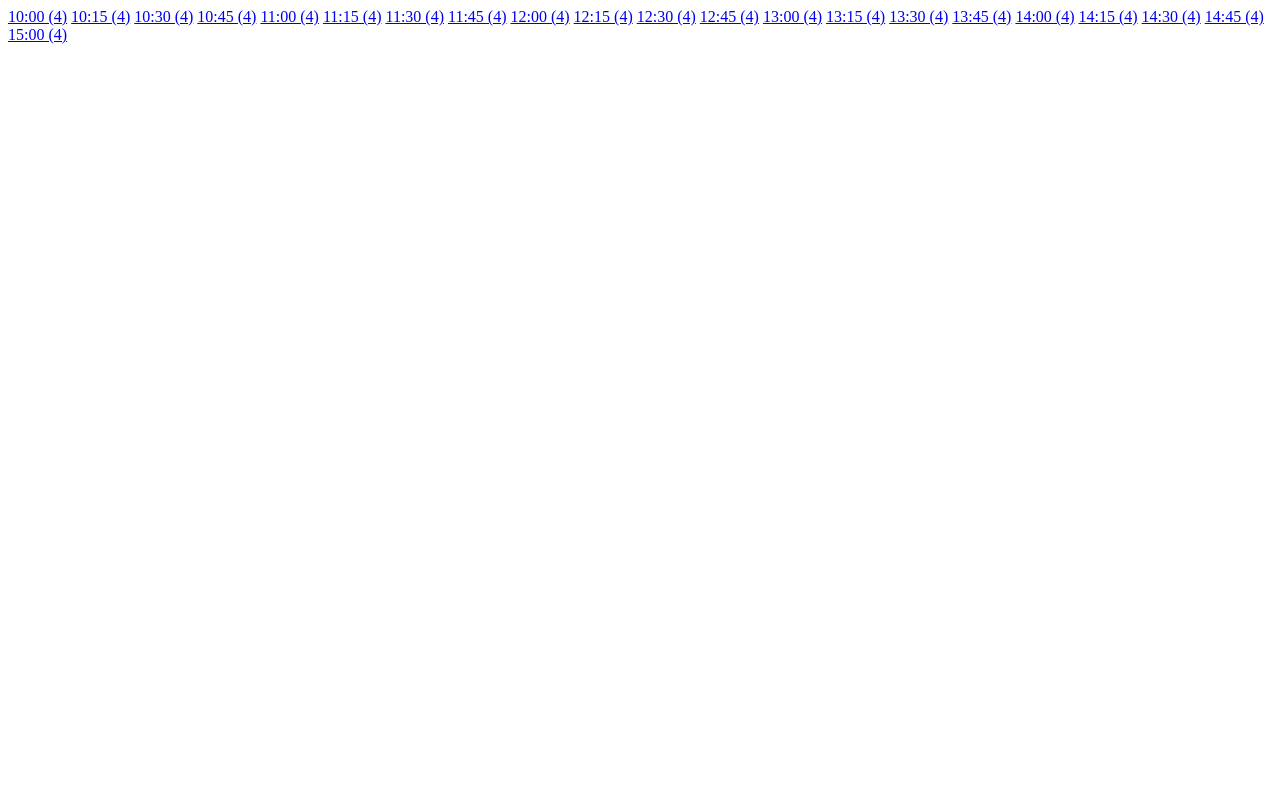
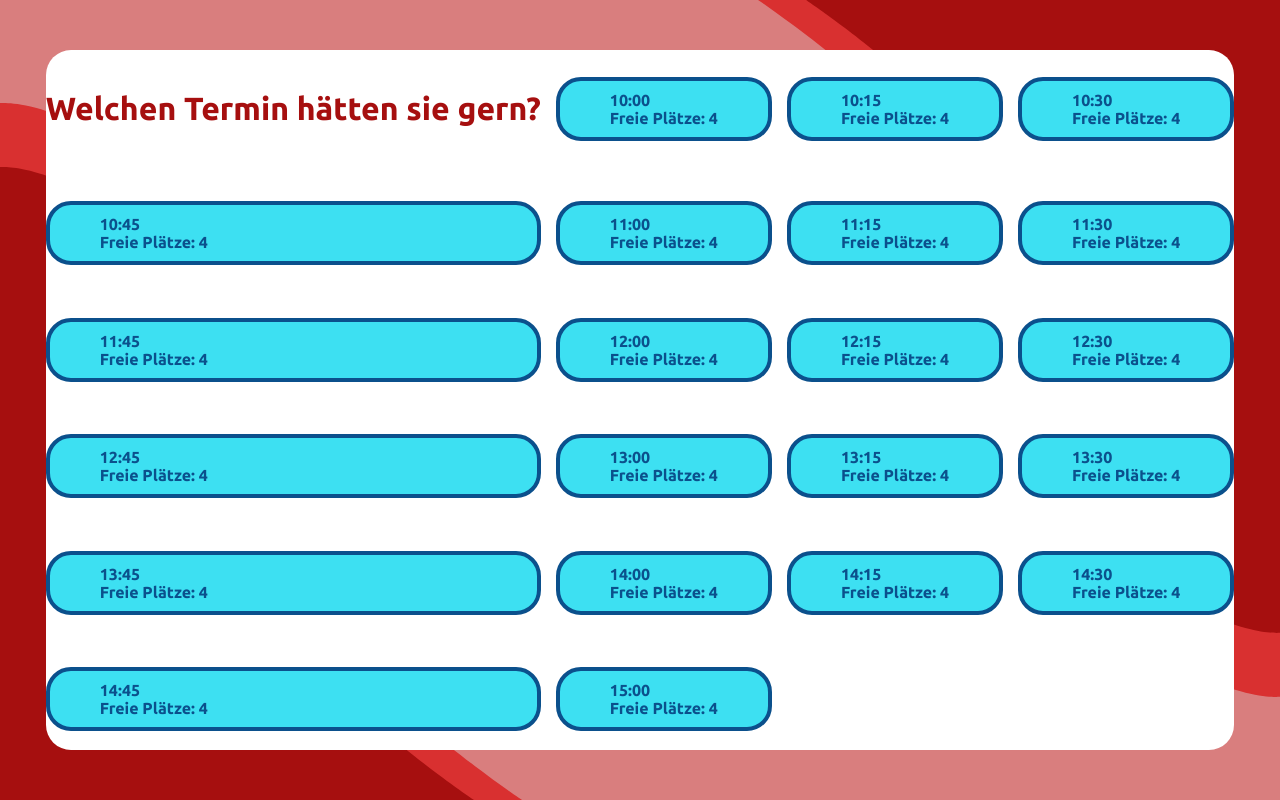
Before and after one commit to AmphoMoronal/TLS-Blutspende, a Flask app: page /appointments in a window 1280 px wide. Run offline with Flask 3, Linux system fonts and the light colour scheme; the visitor is signed in with stand-in values (Sample User, id 1); data comes from the database, SQL or seed files in the repository.

Commit message:
frontend

```diff
--- /dev/null
+++ b/static/css/appointments-style.css
@@ -0,0 +1,76 @@
+@import url('https://fonts.googleapis.com/css2?family=Ubuntu:ital,wght@0,300;0,400;0,500;0,700;1,300;1,400;1,500;1,700&display=swap');
+
+:root {
+    margin: 0;
+    padding: 0;
+    font-family: 'Ubuntu', sans-serif;
+}
+
+body {
+    margin: auto;
+    width: 100vw;
+    height: 100vh;
+    background-color: var(--main-background-color);
+    display: flex;
+    justify-content: center;
+    align-items: center;
+}
+
+.Blood-LeftBottom {
+    position: absolute;
+    left: 0;
+    bottom: 0;
+}
+
+.Blood-RightTop {
+    position: absolute;
+    right: 0;
+    top: 0;
+}
+
+main {
+    z-index: 10;
+    background-color: var(--main-white-color);
+    display: grid;
+    grid-template-columns: auto auto auto auto;
+    gap: 15px;
+    flex-direction: column;
+    align-items: center;
+    color: var(--main-bloody-red-color);
+    height: 700px;
+    border-radius: 25px;
+}
+
+a {
+    text-decoration: none;
+    border: 4px solid var(--main-dark-blue-color);
+    background-color: var(--main-light-blue-color);
+    color: var(--main-dark-blue-color);
+    padding: 10px 50px;
+    border-radius: 25px;
+    font-weight: bold;
+    transition: background-color 0.5s ease;
+}
+
+a:hover {
+    background-color: var(--main-light-green-color);
+    color: var(--main-green-color);
+    border-color: var(--main-green-color);
+}
+
+@media (max-width: 1024px) {
+
+}
+
+@media (max-width: 768px) {
+    main {
+        width: 100vw;
+        height: 100vh;
+        margin: auto;
+
+    }
+
+    .Blood-LeftBottom, .Blood-RightTop {
+        visibility: hidden;
+    }
+}
--- a/static/css/variables.css
+++ b/static/css/variables.css
@@ -2,6 +2,9 @@
     --main-background-color: #D97E7E;
     --main-bloody-red-color: #A60F0F;
     --main-dark-red-color: #590202;
+    --main-light-blue-color: #3DE0F2;
+    --main-blue-color: #0CB1F2;
+    --main-dark-blue-color: #0B508C;
     --main-white-color: white;
     --main-light-grey-color: #737373;
     --main-grey-color: #595959;
--- a/templates/appointments.html
+++ b/templates/appointments.html
@@ -3,10 +3,19 @@
 <head>
     <meta charset="UTF-8">
     <title>Termine</title>
+
+    <link rel="stylesheet" href="../static/css/variables.css">
+    <link rel="stylesheet" href="../static/css/appointments-style.css">
 </head>
 <body>
-    {% for i in appointments %}
-        <a href="/set_appointment?time={{ i.time }}">{{ i.time[:2] }}:{{ i.time[2:] }} ({{ free_slots("18-09-2023", i.time) }})</a>
-    {%endfor%}
+    <img src="../static/img/Blood-LeftBottom.svg" class="Blood-LeftBottom" alt="Bloot Left Bottom">
+    <main>
+        <h1>Welchen Termin hätten sie gern?</h1>
+        {% for i in appointments %}
+            <a href="/set_appointment?time={{ i.time }}">{{ i.time[:2] }}:{{ i.time[2:] }}
+                <br> Freie Plätze: {{ free_slots("18-09-2023", i.time) }}</a>
+        {%endfor%}
+    </main>
+    <img src="../static/img/Blood-RightTop.svg" class="Blood-RightTop" alt="Blood Right Top">
 </body>
 </html>
```
Also changed, not shown: static/css/login-style.css (+11 -2 lines).
